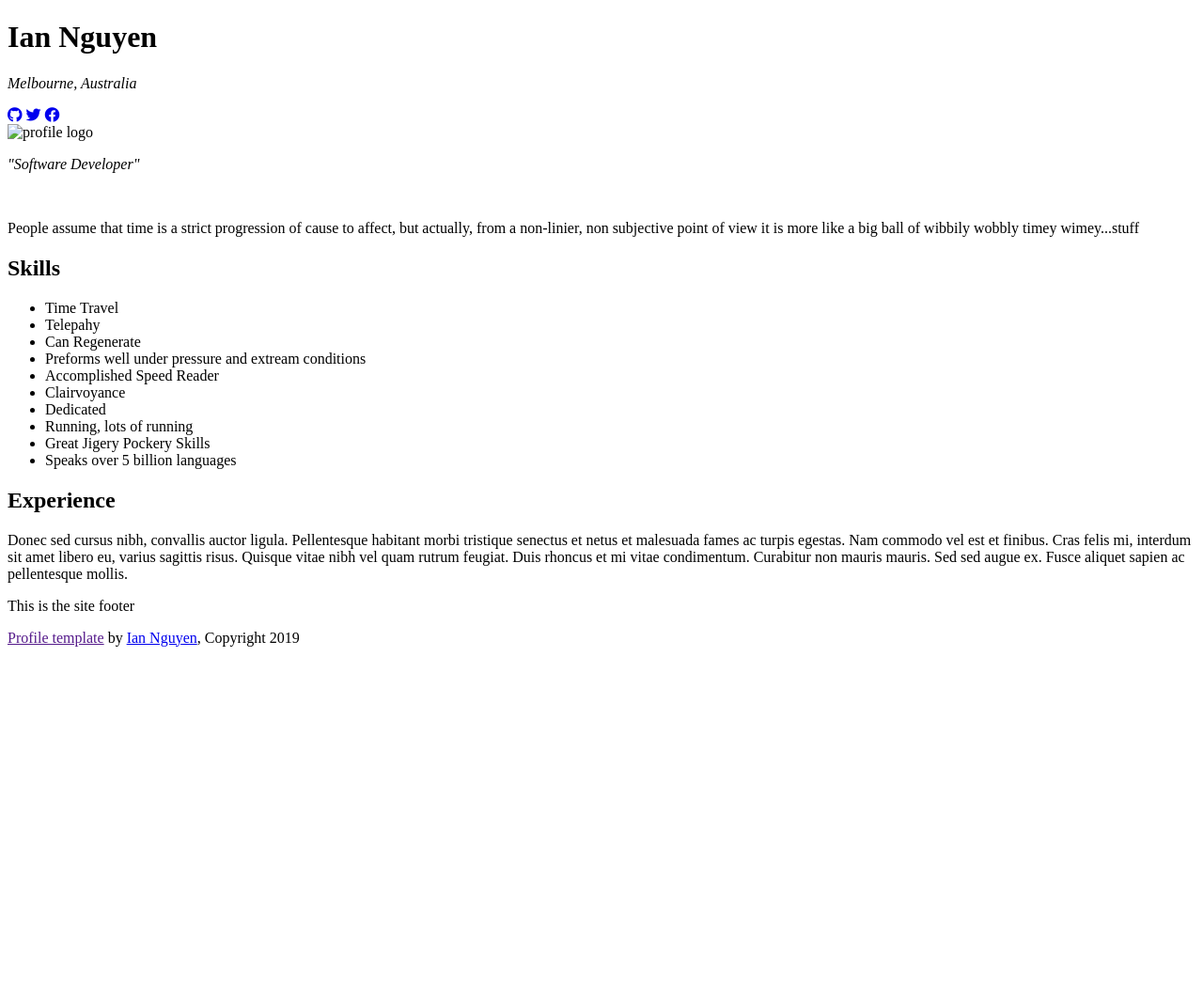
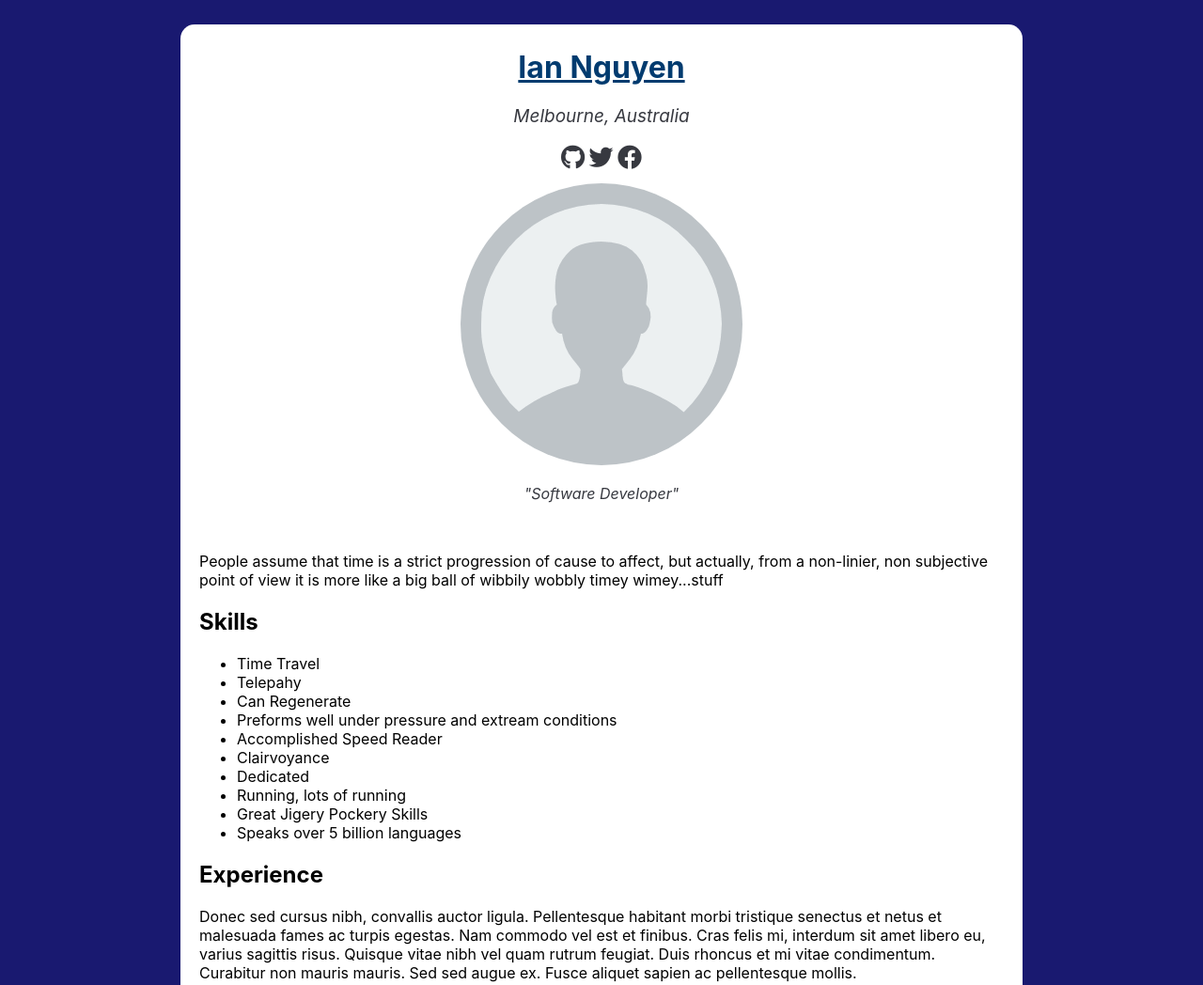
Before and after one commit to SSevenTwo/programming-club-site, a plain HTML site: page index.html in a window 1280 px wide. Shown: the top 1048 px of the page at 94% size. Before the commit the page ends 800 px from the top, so only its background shows below. Drawn offline with Linux system fonts and the light colour scheme; the site is published under a folder, as on GitHub Pages, so addresses that start at the root find nothing.

Commit message:
Update index.html

```diff
--- a/index.html
+++ b/index.html
@@ -13,8 +13,8 @@
 		<meta name="keywords" content="Portfolio, Profile">
 		<link href="" rel="icon">
 	    <!-- Site CSS -->
-		<link rel="stylesheet" href="/css/main.css">
-		<link rel="stylesheet" href="/css/mobile.css">
+		<link rel="stylesheet" href="css/main.css">
+		<link rel="stylesheet" href="css/mobile.css">
 		<!-- Font Awesome -->
 		<link rel="stylesheet" href="https://use.fontawesome.com/releases/v5.8.1/css/all.css" integrity="sha384-50oBUHEmvpQ+1lW4y57PTFmhCaXp0ML5d60M1M7uH2+nqUivzIebhndOJK28anvf" crossorigin="anonymous">
 	</head>
@@ -33,7 +33,7 @@
 	    	<a href="https://twitter.com" target="_blank"><i class="fab fa-twitter animated fadeIn" aria-hidden="true"></i></a>
 	    	<a href="https://www.facebook.com/ian.nguyen.96" target="_blank"><i class="fab fa-facebook animated fadeIn" aria-hidden="true"></i></a>
 	    </div>
-		<img id="profile-img"src="/images/profile.png" alt="profile logo" title="profile"></img>
+		<img id="profile-img"src="images/profile.png" alt="profile logo" title="profile"></img>
 
         <!-- Tagline can be a short list of skills, a quote or profession -->
 		<p id="tagline"><i>"Software Developer"</i></p>
```
